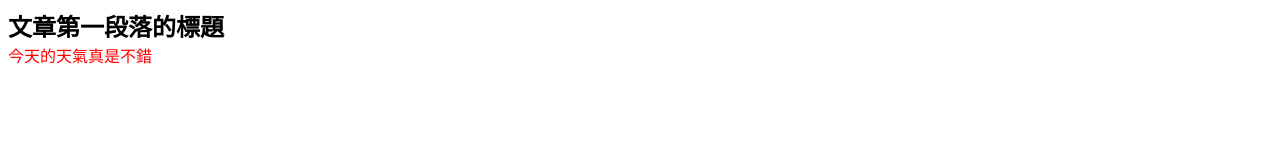
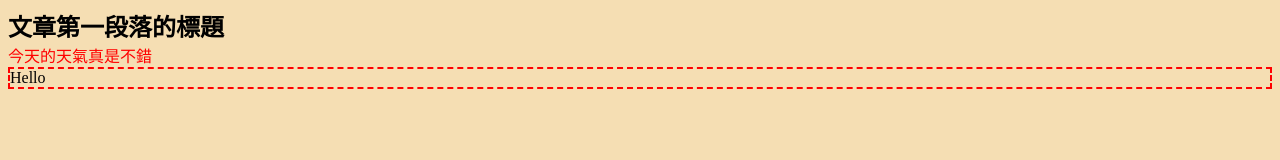
Before and after one commit to hoastust2k7/html0326, a plain HTML site: page index.html in a window 1280 px wide. Drawn offline with Linux system fonts and the light colour scheme.

Commit message:
add file

```diff
--- a/index.html
+++ b/index.html
@@ -4,12 +4,15 @@
     <meta charset="UTF-8">
     <meta name="viewport" content="width=device-width, initial-scale=1.0">
     <title>Document</title>
+    <link rel="stylesheet" href="./src/style/background.css">
     <link rel="stylesheet" href="./src/style/image_grid.css">
+    <link rel="stylesheet" href="./src/style/text.css">
 </head>
-<body style="background-color: white;">
+<body class="body_bg">
     <div style="font-weight: bold;font-size: 24px;">文章第一段落的標題</div>
     <div style="color: red;">
         今天的<span style="color: red;">天氣</span>真是不錯
     </div>
+    <div style="border: 2px dashed red;">Hello</div>
 </body>
 </html>
--- /dev/null
+++ b/src/style/background.css
@@ -0,0 +1,3 @@
+.body_bg {
+    background-color: wheat;
+}
```
Also changed, not shown: test.html (added, +11 -0 lines), src/style/text.css (added).
